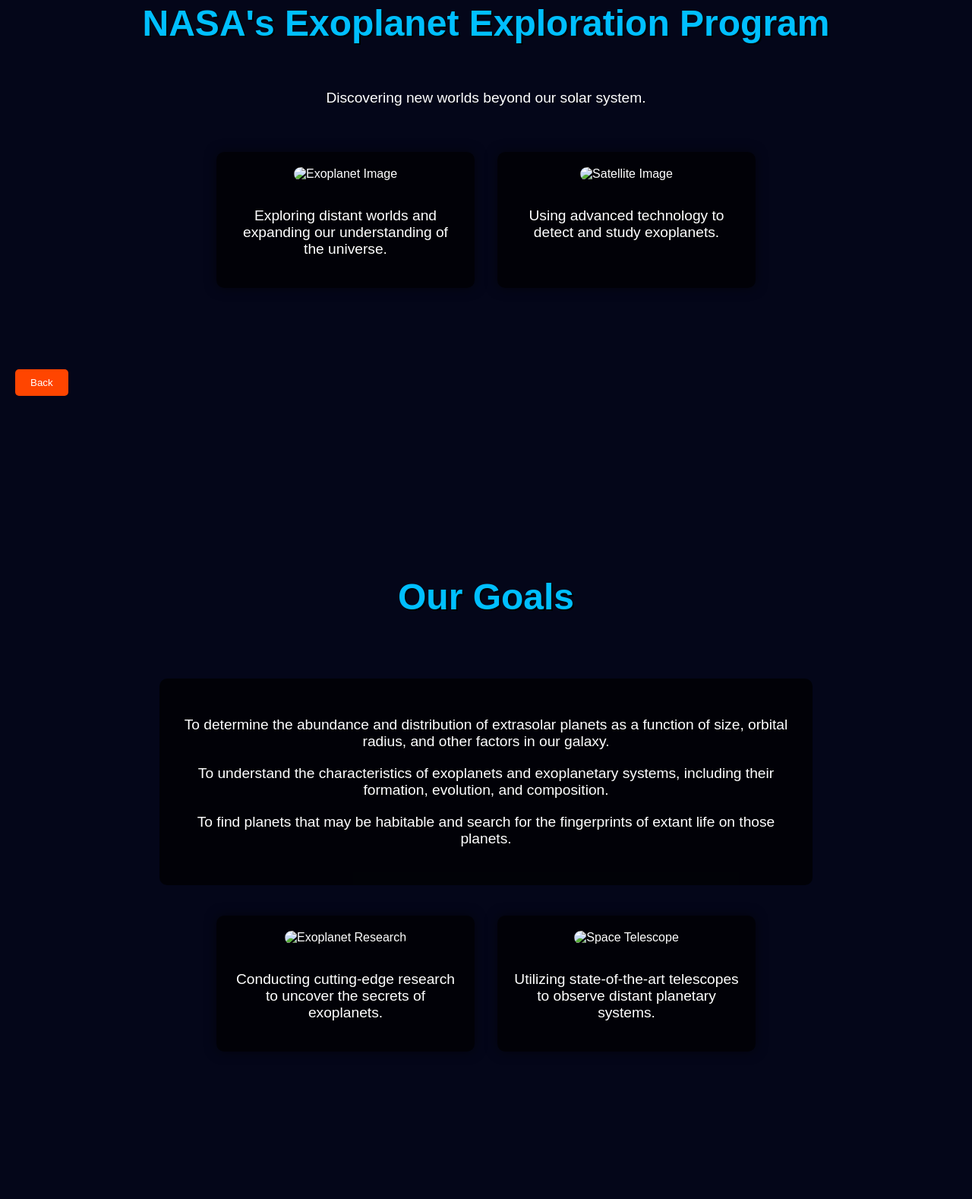
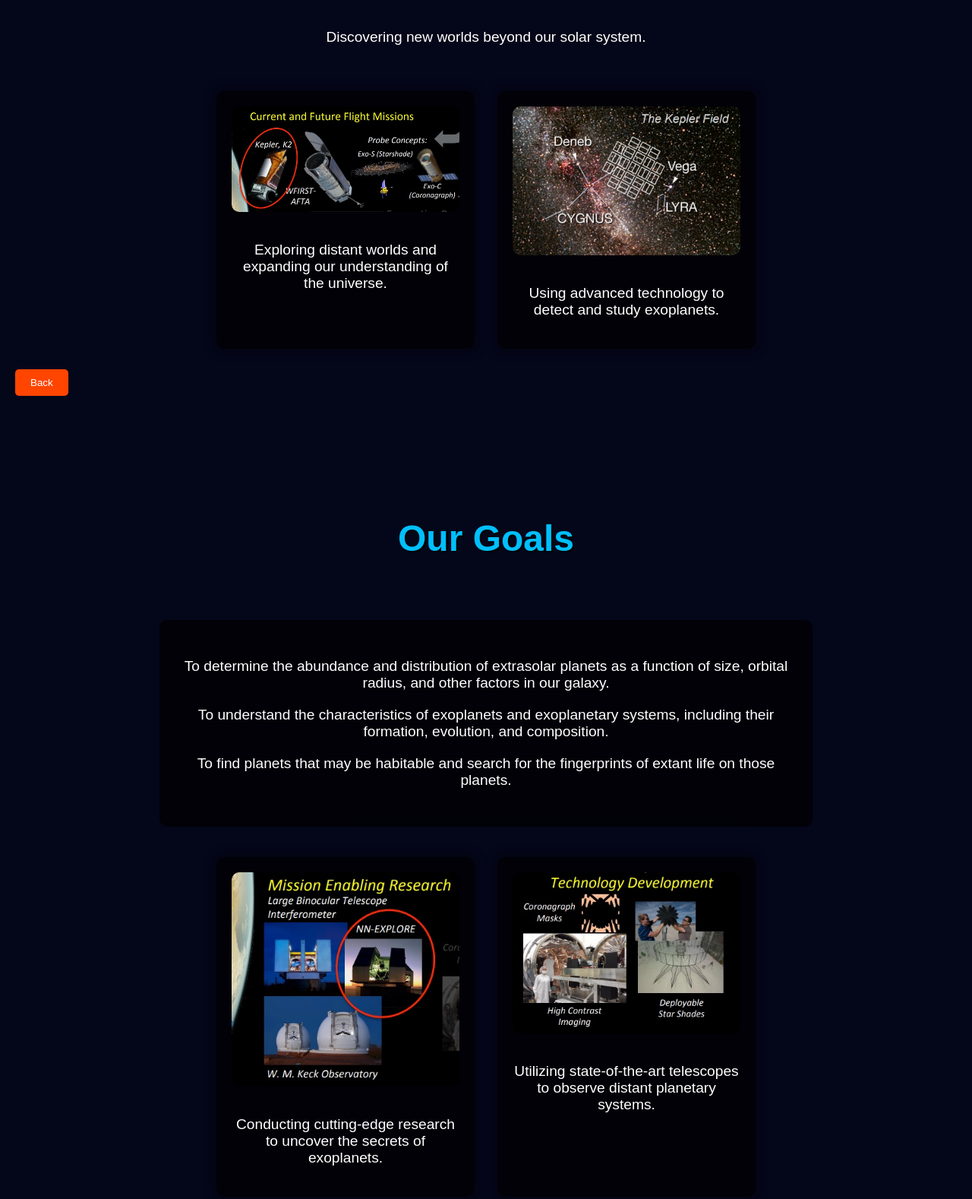
Before and after one commit to AniketShinde02/NASA-HACKATHON, a plain HTML site: page Page4.html in a window 1280 px wide. Shown: the part 259-1837 px from the top of the page at 76% size. Drawn offline with nearby package versions, Linux system fonts and the light colour scheme.

Commit message:
Update Page4.html

```diff
--- a/Page4.html
+++ b/Page4.html
@@ -152,11 +152,11 @@
     <p data-aos="fade-up">Discovering new worlds beyond our solar system.</p>
     <div class="card-container">
         <div class="card" data-aos="zoom-in">
-            <img src=".vscode/WhatsApp Image 2024-10-06 at 09.03.24_af864a23.jpg" alt="Exoplanet Image">
+            <img src="WhatsApp Image 2024-10-06 at 09.03.24_af864a23.jpg" alt="Exoplanet Image">
             <p>Exploring distant worlds and expanding our understanding of the universe.</p>
         </div>
         <div class="card" data-aos="zoom-in">
-            <img src=".vscode/WhatsApp Image 2024-10-06 at 09.04.04_2fd2ef59.jpg" alt="Satellite Image">
+            <img src="WhatsApp Image 2024-10-06 at 09.04.04_2fd2ef59.jpg" alt="Satellite Image">
             <p>Using advanced technology to detect and study exoplanets.</p>
         </div>
     </div>
@@ -171,11 +171,11 @@
     </div>
     <div class="card-container">
         <div class="card" data-aos="zoom-in">
-           <img src=".vscode/WhatsApp Image 2024-10-06 at 09.05.53_c999737f.jpg" alt="Exoplanet Research">
+           <img src="WhatsApp Image 2024-10-06 at 09.05.53_c999737f.jpg" alt="Exoplanet Research">
            <p>Conducting cutting-edge research to uncover the secrets of exoplanets.</p>
         </div>
         <div class="card" data-aos="zoom-in">
-           <img src=".vscode/WhatsApp Image 2024-10-06 at 09.09.51_cd16b81c.jpg" alt="Space Telescope">
+           <img src="WhatsApp Image 2024-10-06 at 09.09.51_cd16b81c.jpg" alt="Space Telescope">
            <p>Utilizing state-of-the-art telescopes to observe distant planetary systems.</p>
         </div>
     </div>
@@ -183,7 +183,7 @@
 
 <section id="page3">
     <h1 data-aos="fade-up">Join Us on This Journey</h1>
-    <img data-aos="zoom-in" src=".vscode/WhatsApp Image 2024-10-06 at 08.55.32_f6924338.jpg" alt="Space Exploration">
+    <img data-aos="zoom-in" src="WhatsApp Image 2024-10-06 at 08.55.32_f6924338.jpg" alt="Space Exploration">
     <div class="info-section" data-aos="fade-up">
         <h2>How to Find an Exoplanet</h2>
         <ul>
```
